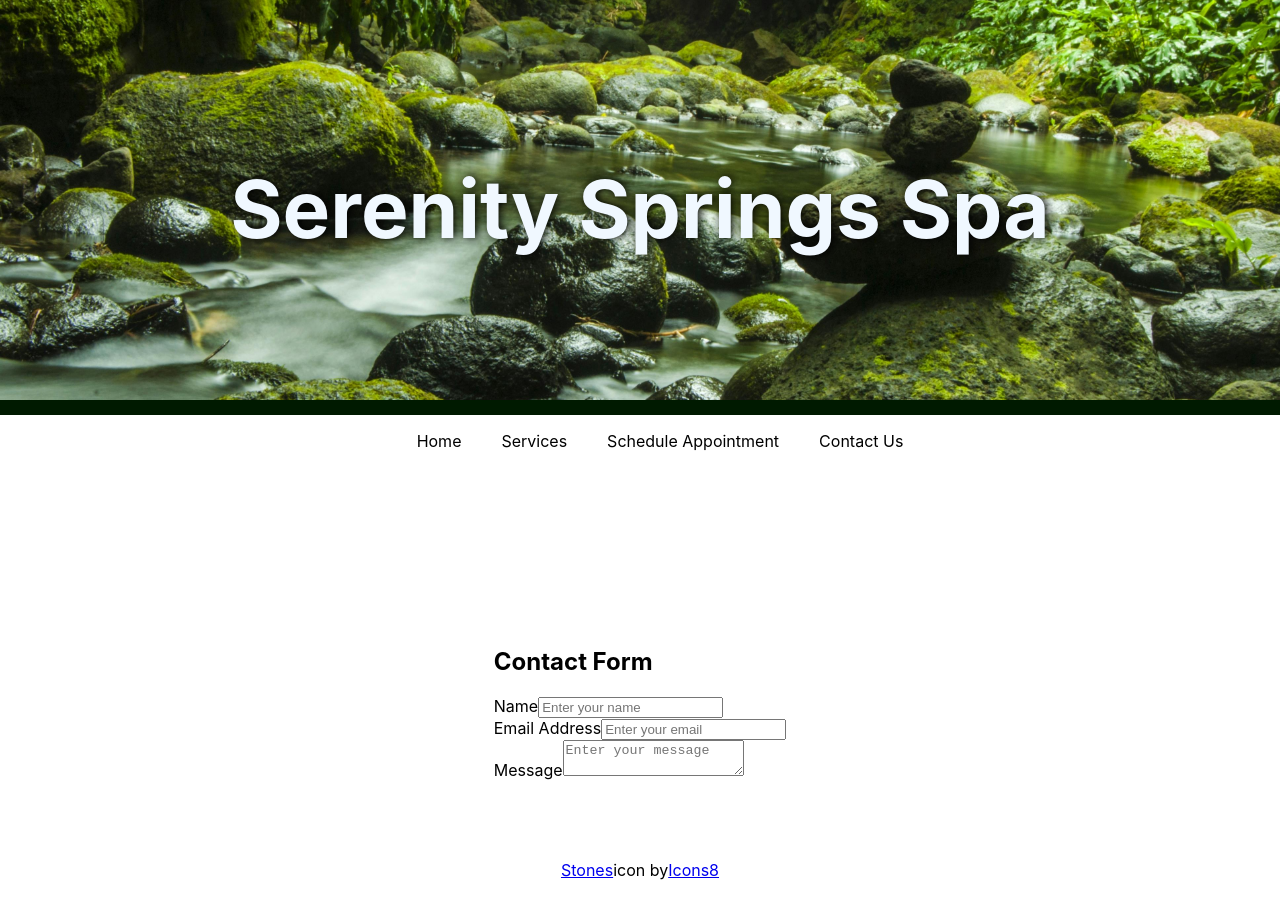
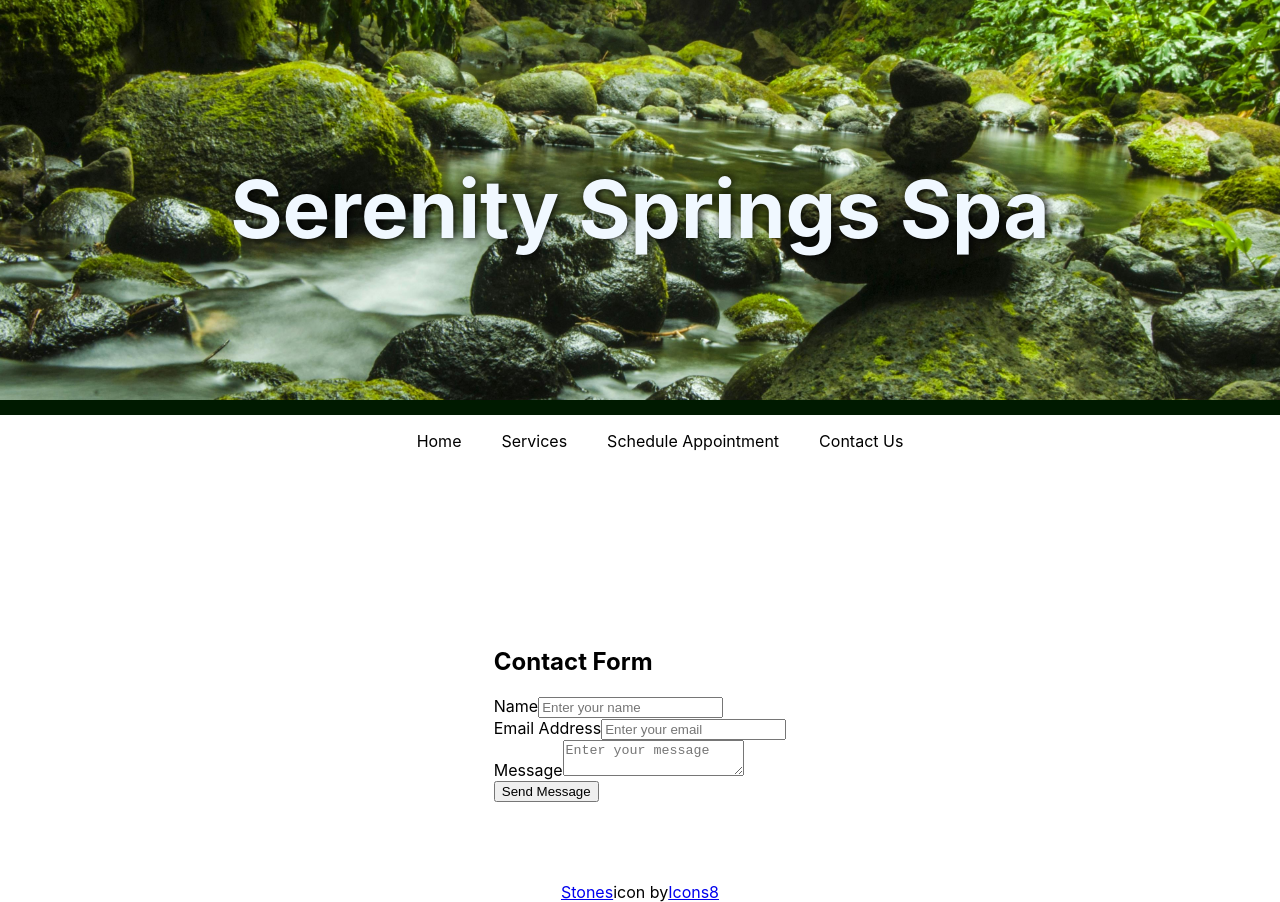
Before and after one commit to codiemaureen/SerenitySpringsSpa, a React (Create React App) app: page / in a window 1280 px wide. Before the commit the page ends 880 px from the top, so only its background shows below. Built offline with nearby package versions, Linux system fonts and the light colour scheme.

Commit message:
Adding submit button

```diff
--- a/src/components/Contact.js
+++ b/src/components/Contact.js
@@ -18,6 +18,7 @@ const Contact = () => {
          <label>Message</label>
          <textarea type="text" className="field mess" placeholder="Enter your message"></textarea>
         </div>
+        <button type="submit">Send Message</button>
        </form>
       </section>
     </div>
```
